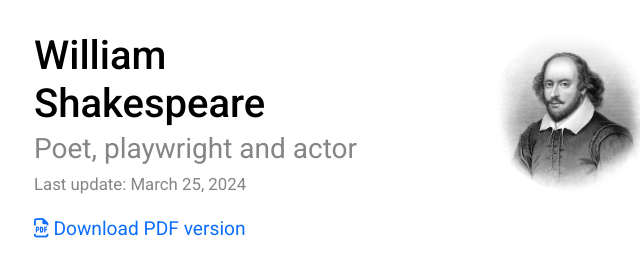
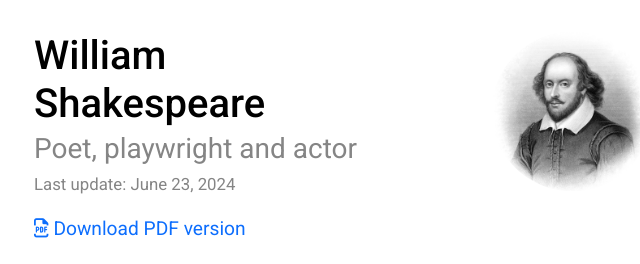
Before and after one commit to ezrafchev/Curriculum-Vitae, a plain HTML site: page index.html in a window 1280 px wide. Shown: the top 264 px of the page, 68-708 px from the left. Drawn offline with nearby package versions, Linux system fonts and the light colour scheme.

Commit message:
Deploying to gh-pages from @ ezrafchev/Curriculum-Vitae@7109bba2795a20ee870afbfa5a1e7adf9467d1c5 🚀

```diff
--- a/index.html
+++ b/index.html
@@ -24,7 +24,7 @@
                 </div>
                 <div>
                     <p>
-                        <time datetime="" class="small">Last update: March 25, 2024</time>
+                        <time datetime="" class="small">Last update: June 23, 2024</time>
                     </p>
                     <p>
                         <span class="screen"><a href="william-shakespeare.poet-playwright-and-actor.pdf"><i class="far fa-file-pdf"></i>Download PDF version</a></span>
```
Also changed, not shown: 1 other file.
